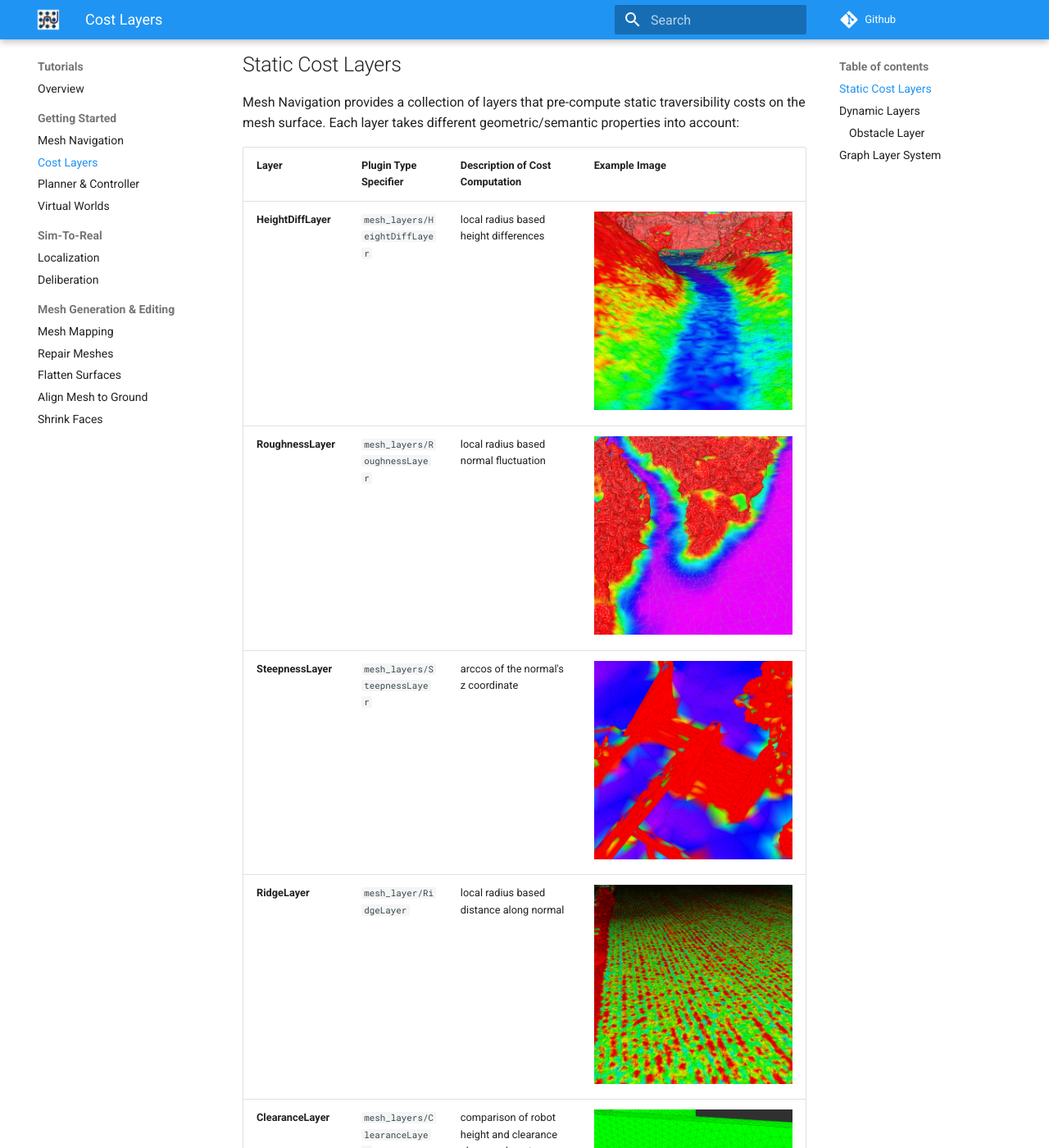
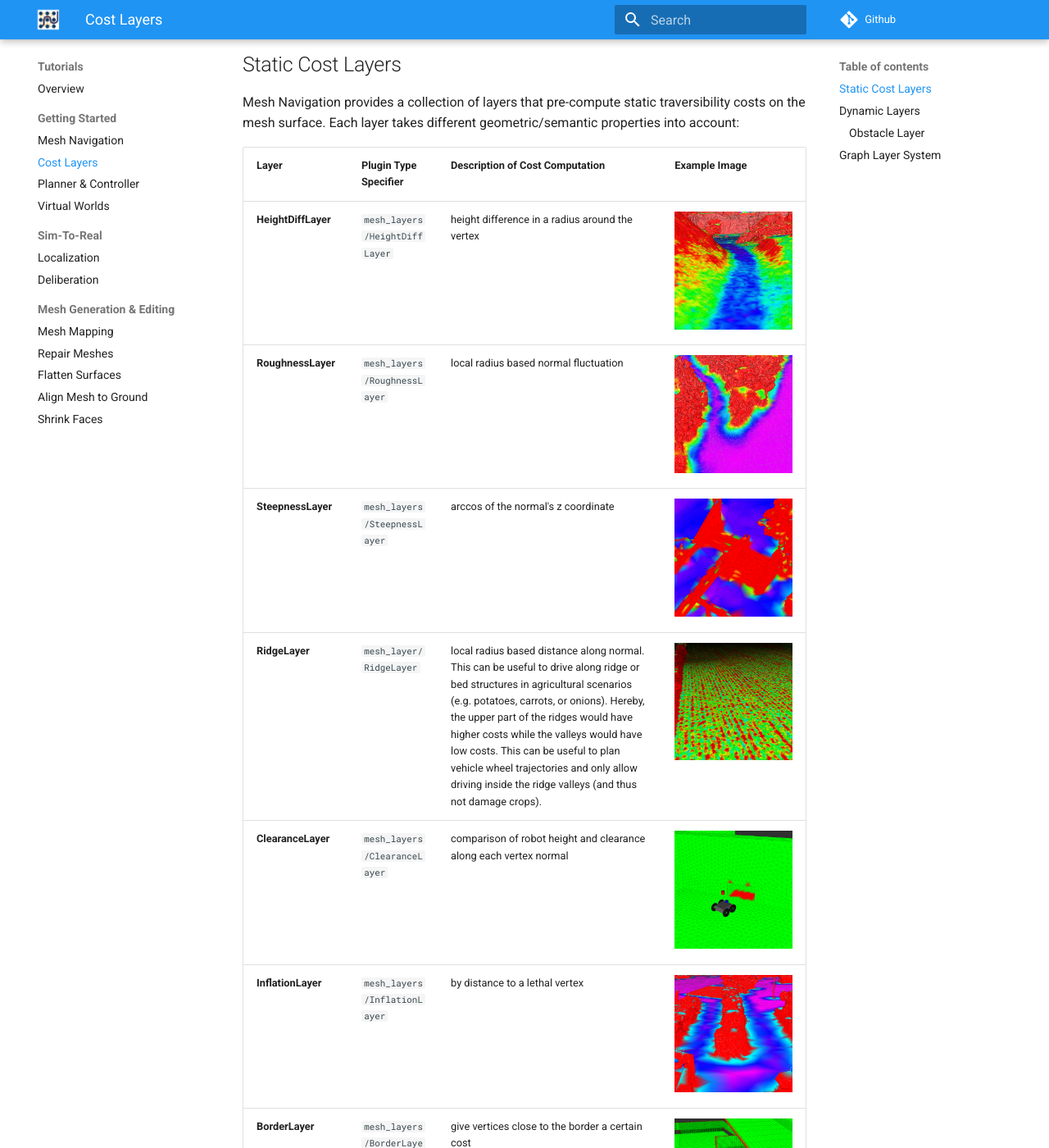
Before and after one commit to naturerobots/mesh_navigation_docs, an MkDocs documentation site: the page built from docs/tutorials/mesh_cost_layers.md, in a window 1280 px wide and 1400 px high, scrolled down 426 px. Shown: the whole window at 82% size. Built offline with MkDocs 1.6.1 and Material for MkDocs 9.7.7, drawn with Linux system fonts in a browser that asks for light colours; comment, search, counter and statistics services are not loaded.

Commit message:
added mklpiening's long awaited description of the ridgelayer to the docs

```diff
--- a/docs/tutorials/mesh_cost_layers.md
+++ b/docs/tutorials/mesh_cost_layers.md
@@ -13,17 +13,16 @@ Mesh Navigation provides a collection of layers that pre-compute static traversi
 
 | Layer               | Plugin Type Specifier         | Description of Cost Computation          | Example Image                                                                           |
 | ------------------- | ----------------------------- | ---------------------------------------- | --------------------------------------------------------------------------------------- |
-| **HeightDiffLayer** | `mesh_layers/HeightDiffLayer` | local radius based height differences    | ![HeightDiffLayer](/media/costlayers/height_diff.jpg?raw=true "Height Diff Layer") |
+| **HeightDiffLayer** | `mesh_layers/HeightDiffLayer` | height difference in a radius around the vertex    | ![HeightDiffLayer](/media/costlayers/height_diff.jpg?raw=true "Height Diff Layer") |
 | **RoughnessLayer**  | `mesh_layers/RoughnessLayer`  | local radius based normal fluctuation    | ![RoughnessLayer](/media/costlayers/roughness.jpg?raw=true "Roughness Layer")      |
 | **SteepnessLayer**  | `mesh_layers/SteepnessLayer`  | arccos of the normal's z coordinate      | ![SteepnessLayer](/media/costlayers/steepness.jpg?raw=true "Steepness Layer")      |
-| **RidgeLayer**      | `mesh_layer/RidgeLayer`       | local radius based distance along normal | ![RidgeLayer](/media/costlayers/ridge.jpg?raw=true "RidgeLayer")                   |
+| **RidgeLayer**      | `mesh_layer/RidgeLayer`       | local radius based distance along normal. This can be useful to drive along ridge or bed structures in agricultural scenarios (e.g. potatoes, carrots, or onions). Hereby, the upper part of the ridges would have higher costs while the valleys would have low costs. This can be useful to plan vehicle wheel trajectories and only allow driving inside the ridge valleys (and thus not damage crops). | ![RidgeLayer](/media/costlayers/ridge.jpg?raw=true "RidgeLayer")                   |
 | **ClearanceLayer**  | `mesh_layers/ClearanceLayer`  | comparison of robot height and clearance along each vertex normal | ![ClearanceLayer](/media/costlayers/clearance.jpg?raw=true "Clearance Layer") |
 | **InflationLayer**  | `mesh_layers/InflationLayer`  | by distance to a lethal vertex           | ![InflationLayer](/media/costlayers/inflation.jpg?raw=true "Inflation Layer")      |
 | **BorderLayer** | `mesh_layers/BorderLayer` | give vertices close to the border a certain cost | ![BorderLayer](/media/costlayers/border.png?raw=true "Border Layer")   |
 
 
 ## Dynamic Layers
-
 
 ### Obstacle Layer
 
```
